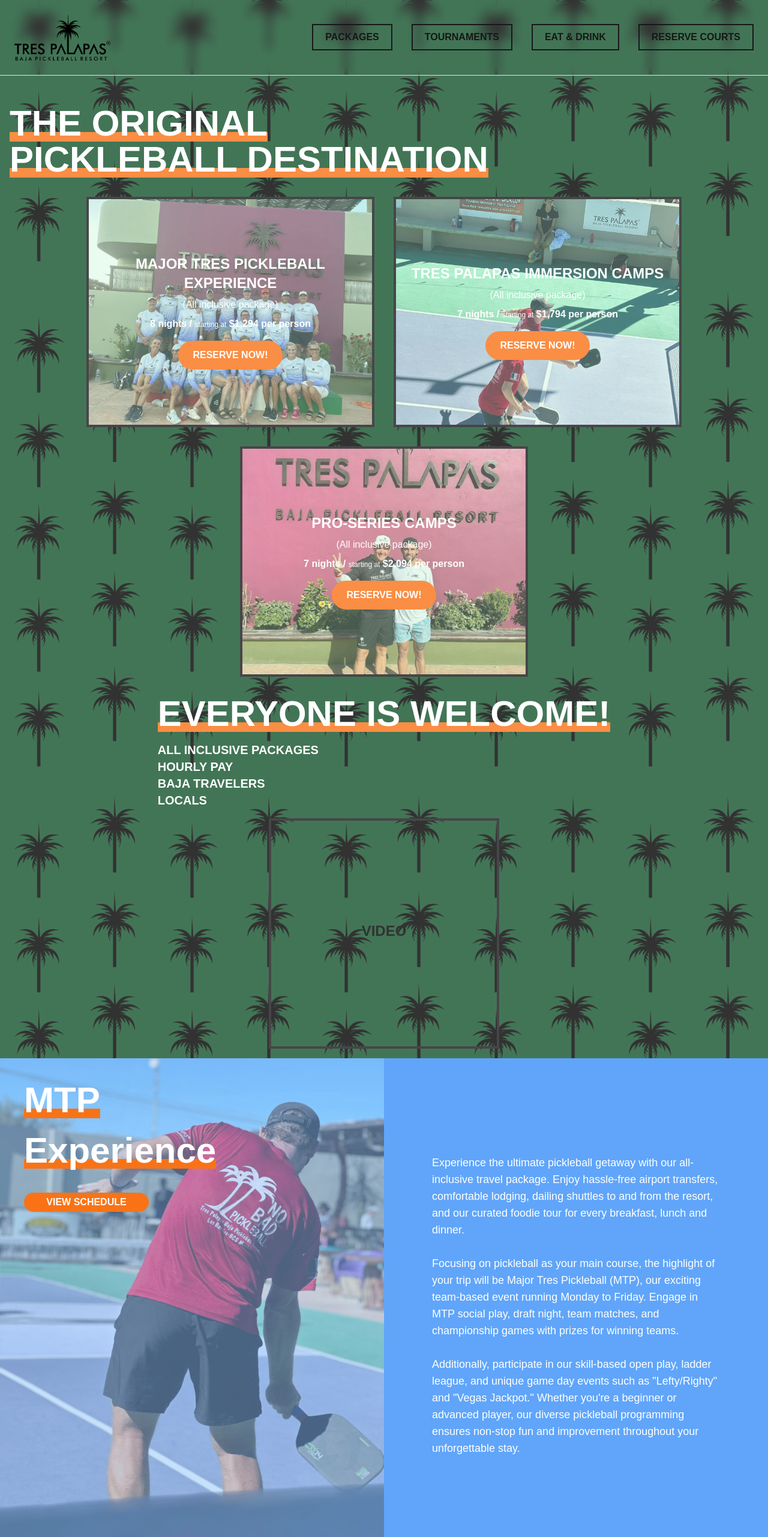
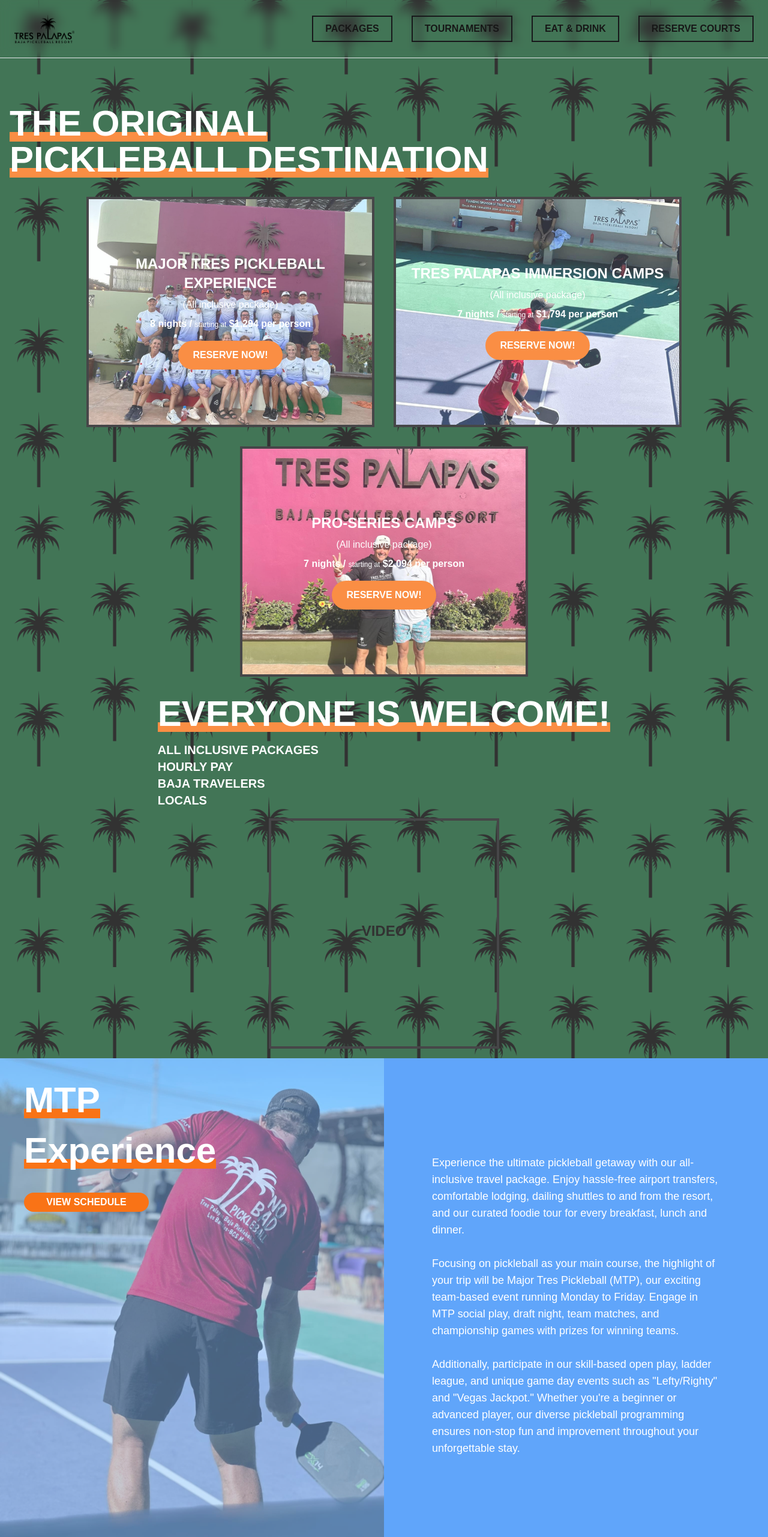
Before and after one commit to russelrex/tres, a Next.js app: page / in a window 1280 px wide. Shown: the top 2562 px of the page at 60% size. Built offline with nearby package versions, Linux system fonts and the light colour scheme.

Commit message:
Fix error

```diff
--- a/src/app/components/header/page.tsx
+++ b/src/app/components/header/page.tsx
@@ -3,6 +3,7 @@
 import Link from "next/link";
 import { useRouter } from "next/navigation";
 import { useState } from "react";
+import Image from 'next/image'
 
 const headerNames = [
 	{ name: 'PACKAGES' },
@@ -28,12 +29,13 @@ export default function Header() {
         <div className="fixed inset-x-0 top-0 z-50 backdrop-blur duration-200 border-b">
           <div className="container flex items-center justify-between p-6 mx-auto">
             <div>
-              <img
-              onClick={handleClick}
-                src="icon-header.png"
-                alt="Coconut Tree Logo"
-                className="w-40 object-contain cursor-pointer"
-              />
+                <Image
+                    src="/icon-header.png"
+                    alt="Coconut Tree Logo"
+                    objectFit="contain"
+                    width={100}
+                    height={100}
+                />
             </div>
 
             <div className="md:hidden">
--- a/src/app/page.tsx
+++ b/src/app/page.tsx
@@ -39,10 +39,12 @@ export default function Home() {
 
         <div className="grid grid-cols-1 md:grid-cols-2 gap-8">
           <div className="relative bg-green-300 w-80 h-80 sm:w-[30rem] sm:h-96 border border-4 border-zinc-900">
-            <img
-              src="header-01.jpg"
+            <Image
+              src="/header-01.jpg"
               alt="Pickleball"
-              className="w-full h-full object-cover opacity-80" />
+              objectFit="cover"
+              layout="fill"
+            />
             <div className="absolute inset-0 flex flex-col items-center justify-center text-center p-4">
               <p className="text-2xl font-extrabold text-white mb-2">
                 MAJOR TRES PICKLEBALL EXPERIENCE
@@ -59,10 +61,12 @@ export default function Home() {
             </div>
           </div>
           <div className="relative bg-green-300 w-80 h-80 sm:w-[30rem] sm:h-96 border border-4 border-zinc-900">
-            <img
-              src="header-02.jpg"
+            <Image
+              src="/header-02.jpg"
               alt="Pickleball"
-              className="w-full h-full object-cover opacity-80" />
+              objectFit="cover"
+              layout="fill"
+            />
             <div className="absolute inset-0 flex flex-col items-center justify-center text-center p-4">
               <p className="text-2xl font-extrabold text-white mb-2">
                 TRES PALAPAS IMMERSION CAMPS
@@ -81,10 +85,12 @@ export default function Home() {
         </div>
 
         <div className="relative bg-green-300 w-80 h-80 sm:w-[30rem] sm:h-96 border border-4 border-zinc-900">
-          <img
-            src="header-03.jpg"
-            alt="Pickleball"
-            className="w-full h-full object-cover opacity-80" />
+          <Image
+              src="/header-03.jpg"
+              alt="Pickleball"
+              objectFit="cover"
+              layout="fill"
+            />
           <div className="absolute inset-0 flex flex-col items-center justify-center text-center p-4">
             <p className="text-2xl font-extrabold text-white mb-2">
               PRO-SERIES CAMPS
@@ -130,10 +136,13 @@ export default function Home() {
 
       <div className="grid grid-cols-1 sm:grid-cols-2 bg-blue-400">
         <div className="relative bg-blue-300 h-[50rem]">
-          <img
-            src="pickle-ss-01.jpg"
+          <Image
+            src="/pickle-ss-01.jpg"
             alt="Pickleball"
-            className="z-0 w-full h-full object-fill opacity-50" />
+            objectFit="cover"
+            layout="fill"
+            className="opacity-50"
+          />
           <div className="absolute inset-0 flex flex-col items-left text-left m-5 mt-20 sm:m-10">
           <div>
             <div className="relative inline-block">
@@ -174,7 +183,7 @@ export default function Home() {
             <br /><br />
             Additionally, participate in our skill-based open play,
             ladder league, and unique game day events such as
-            "Lefty/Righty" and "Vegas Jackpot." Whether you're a
+            &quot;Lefty/Righty&quot; and &quot;Vegas Jackpot.&quot; Whether you're a
             beginner or advanced player, our diverse pickleball
             programming ensures non-stop fun and improvement
             throughout your unforgettable stay.
@@ -183,16 +192,22 @@ export default function Home() {
 
       <div className="grid grid-cols-1 sm:grid-cols-2">
           <div className="relative bg-green-900 opacity-80">
-            <img
-              src="pickle-ss-05.png"
+            <Image
+              src="/pickle-ss-05.png"
               alt="Pickleball"
-              className="w-full h-full object-cover opacity-80" />
+              objectFit="cover"
+              layout="fill"
+              className="opacity-80"
+            />
           </div>
           <div className="relative bg-green-300 h-[50rem]">
-            <img
-              src="pickle-ss-02.jpg"
+            <Image
+              src="/pickle-ss-02.jpg"
               alt="Pickleball"
-              className="w-full h-full object-cover opacity-80" />
+              objectFit="cover"
+              layout="fill"
+              className="opacity-80"
+            />
             <div className="absolute inset-0 flex flex-col items-left text-left m-10 sm:m-10">
             <div>
               <div className="relative inline-block">
@@ -239,10 +254,13 @@ export default function Home() {
 
       <div className="grid grid-cols-1 sm:grid-cols-2 bg-blue-400">
         <div className="relative bg-blue-300 h-[50rem]">
-          <img
-            src="pickle-ss-03.jpg"
-            alt="Pickleball"
-            className="w-full h-full object-cover opacity-50" />
+          <Image
+              src="/pickle-ss-03.jpg"
+              alt="Pickleball"
+              objectFit="cover"
+              layout="fill"
+              className="opacity-50"
+            />
           <div className="absolute inset-0 flex flex-col items-left text-left m-20 sm:m-10">
           <div>
             <div className="relative inline-block">
@@ -318,7 +336,7 @@ export default function Home() {
               <br />
               Mix in a refreshing margarita and relax as our curated
               <span className="font-bold"> Culinary Market<span className="align-super text-xs">TM</span></span> tantalizes your palette one savory
-              bite at a time. Hang out and laugh with new friends. It's
+              bite at a time. Hang out and laugh with new friends. It&apos;s
               all here, where pickleball, tacos, and sunshine create the
               perfect recipe for an unforgettable getaway!
             </div>
@@ -327,10 +345,12 @@ export default function Home() {
             <div className="flex justify-center mt-16">
               <div className="relative w-full h-72 border border-4 border-white-900">
                 <div className="absolute inset-0 flex flex-col items-center justify-center text-center">
-                  <img
-                    src="pickle-ss-04.jpg"
+                  <Image
+                    src="/pickle-ss-04.jpg"
                     alt="Pickleball"
-                    className="w-full h-full object-cover" />
+                    objectFit="cover"
+                    layout="fill"
+                  />
                 </div>
               </div>
             </div>
@@ -622,7 +642,7 @@ export default function Home() {
             (add $300, $400, $600, or $1000 per person for upgraded accomodation) <br />
             breafast, lunch, & dinner included daily <br />
             all afternoon activities leave from and return to resort <br />
-            afternoon activities not included in price except for "more pickleball" & "siesta" <br />
+            afternoon activities not included in price except for &quot;more pickleball&quot; & &quot;siesta&quot; <br />
             unlimited pickleball included if 30 scheduled hours is not enough
           </p>
           <br /> <br/>
@@ -648,10 +668,11 @@ export default function Home() {
         <div className="">
           <div className="flex flex-col items-center mx-4 mt-16">
             <div className="relative w-full h-[25rem] md:w-4/6 md:h-[40rem] border-4 border-white">
-              <img
-                src="reg-01.jpeg"
+              <Image
+                src="/reg-01.jpeg"
                 alt="Pickleball"
-                className="w-full h-full object-cover"
+                objectFit="cover"
+                layout="fill"
               />
             </div>
             <button className="mt-4 px-6 py-3 rounded-full bg-orange-500 text-white font-bold hover:bg-orange-400">
@@ -662,10 +683,11 @@ export default function Home() {
         <div>
           <div className="flex flex-col items-center mx-4 mt-16">
             <div className="relative w-full h-[25rem] md:w-4/6 md:h-[40rem] border-4 border-white">
-              <img
-                src="reg-02.jpeg"
+              <Image
+                src="/reg-02.jpeg"
                 alt="Pickleball"
-                className="w-full h-full object-cover"
+                objectFit="cover"
+                layout="fill"
               />
             </div>
             <button className="mt-4 px-6 py-3 rounded-full bg-orange-500 text-white font-bold hover:bg-orange-400">
@@ -676,10 +698,11 @@ export default function Home() {
         <div>
           <div className="flex flex-col items-center mx-4 mt-16">
             <div className="relative w-full h-[25rem] md:w-4/6 md:h-[40rem] border-4 border-white">
-              <img
-                src="reg-03.jpeg"
+              <Image
+                src="/reg-03.jpeg"
                 alt="Pickleball"
-                className="w-full h-full object-cover"
+                objectFit="cover"
+                layout="fill"
               />
             </div>
             <button className="mt-4 px-6 py-3 rounded-full bg-orange-500 text-white font-bold hover:bg-orange-400">
@@ -690,10 +713,11 @@ export default function Home() {
         <div>
           <div className="flex flex-col items-center mx-4 mt-16">
             <div className="relative w-full h-[25rem] md:w-4/6 md:h-[40rem] border-4 border-white">
-              <img
-                src="reg-04.jpeg"
+              <Image
+                src="/reg-04.jpeg"
                 alt="Pickleball"
-                className="w-full h-full object-cover"
+                objectFit="cover"
+                layout="fill"
               />
             </div>
             <button className="mt-4 px-6 py-3 rounded-full bg-orange-500 text-white font-bold hover:bg-orange-400">
@@ -705,10 +729,13 @@ export default function Home() {
 
       <div className="grid grid-cols-1 sm:grid-cols-2 bg-green-900 opacity-80">
         <div className="relative bg-green-900 opacity-80 h-[50rem]">
-          <img
-            src="pickle-ss-05.png"
+          <Image
+            src="/pickle-ss-05.png"
             alt="Pickleball"
-            className="w-full h-full object-cover opacity-50" />
+            objectFit="cover"
+            layout="fill"
+            className="opacity-50"
+          />
           <div className="absolute inset-0 flex flex-col items-left text-left m-10 sm:m-10 lg:mt-40">
             <div>
               <div className="relative inline-block">
@@ -731,7 +758,7 @@ export default function Home() {
               pickleball experience, which is why we created the
               <span className="font-bold"> Culinary Market<span className="align-super text-xs">TM</span></span>. This concept brings the best local
               flavors to your plate without leaving the resort, featuring a daily rotation of signature dishes from top East Cape
-              restaurants. Meals are prepared partially in the restaurants' kitchens
+              restaurants. Meals are prepared partially in the restaurants&apos; kitchens
               and finished on-site for fresh, hot dining. our
               <span className="font-bold"> Culinary Market<span className="align-super text-xs">TM</span></span> offers the excitement of exploring local
               cuisine without the need for reservations or restaurant
@@ -742,10 +769,13 @@ export default function Home() {
           </div>
         </div>
         <div className="relative bg-green-900 h-[50rem]">
-          <img
-            src="taco.jpg"
+          <Image
+            src="/taco.jpg"
             alt="Pickleball"
-            className="w-full h-full object-cover opacity-80" />
+            objectFit="cover"
+            layout="fill"
+            className="opacity-80"
+          />
           <div className="absolute inset-0 flex flex-col justify-center items-center">
             <div className="text-center">
               <p className="relative text-white text-3xl sm:text-3xl lg:text-5xl font-extrabold inline z-10">
@@ -979,7 +1009,7 @@ const accordionData = [
     <p>- Yes, children are welcome to come play pickleball at Tres Palapas. Children under the age of 14 must be accompanied by a parent at all times. Juniors aged 14-18 that respect the Code of Conduct may play at Tres without a parent. Baja Kids is a great local service that offers baby-sitting and activities for young children.</p>
   ) },
   { title: "Can I bring a group for a private event at Tres Palapas?", content:
-    (<p>- Yes, we host weddings, family reunions, friends' trips, and other types of private events. Email info@trespalapasbaja.com to inquire about reserving for your private party.</p>)
+    (<p>- Yes, we host weddings, family reunions, friends&apos; trips, and other types of private events. Email info@trespalapasbaja.com to inquire about reserving for your private party.</p>)
   },
   { title: "Do you have any job opportunities?", content: (
     <>
```
Also changed, not shown: 1 other file (tests, documents, lock files or other folders).
